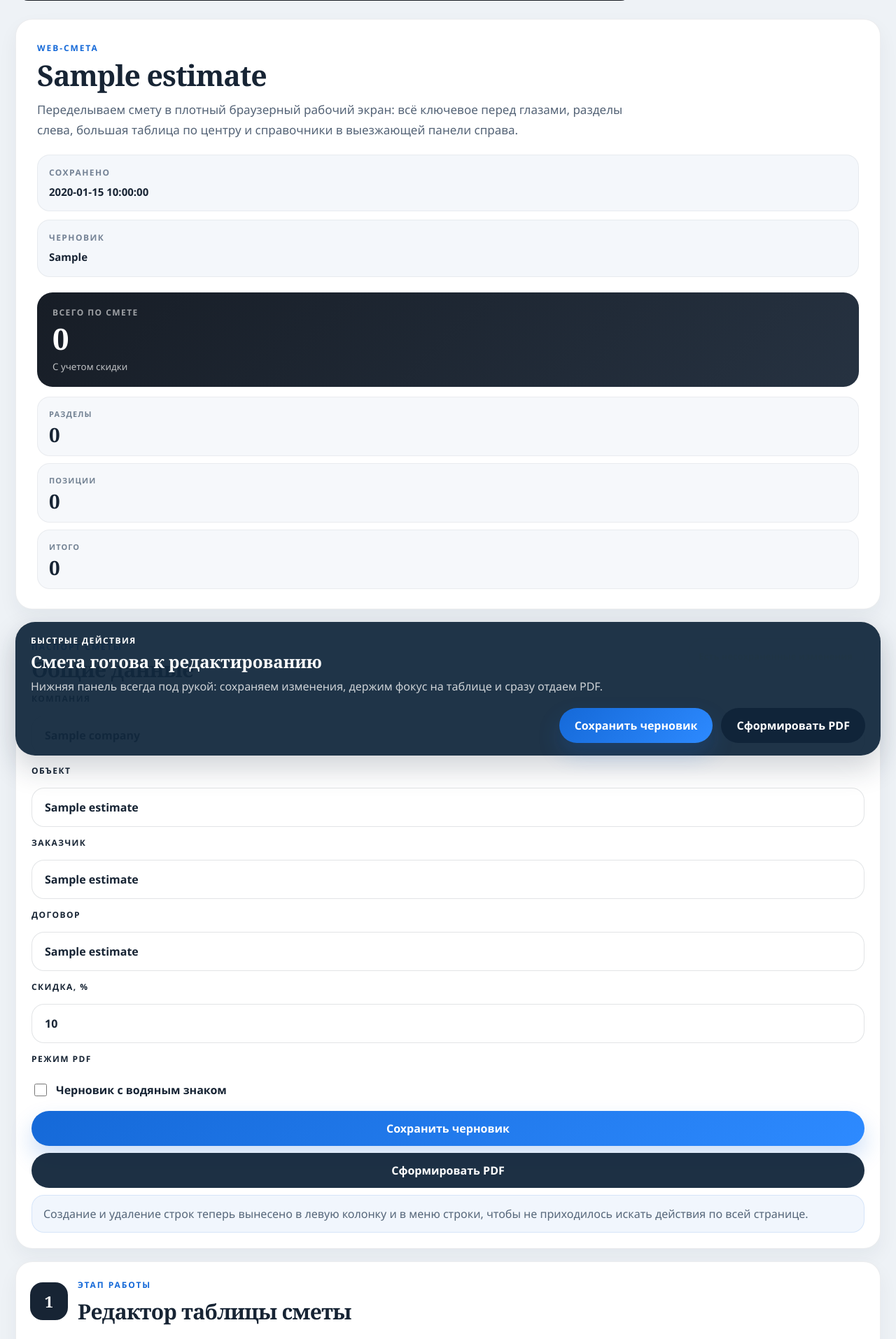
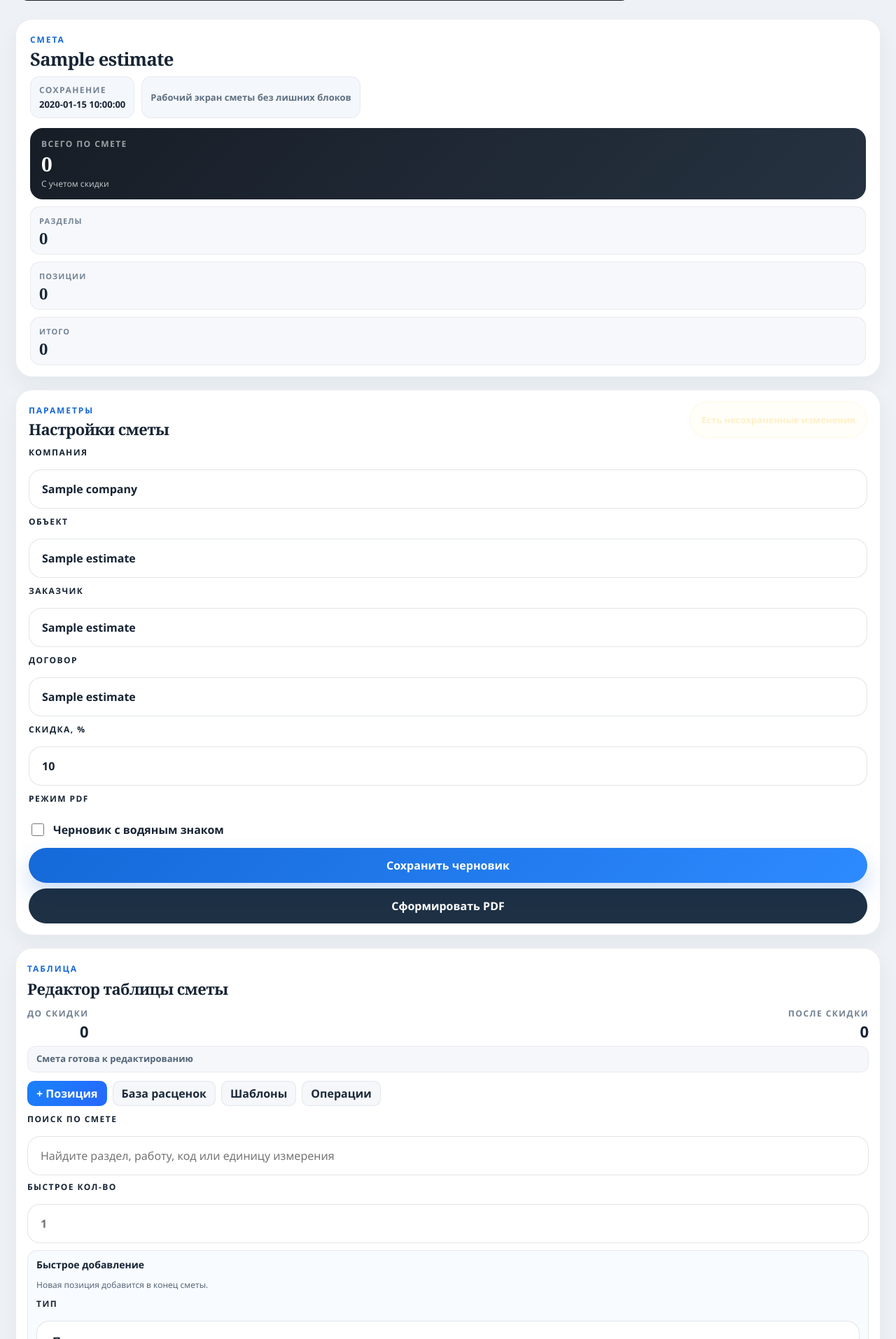
Before and after one commit to Gorodokspb/-, a FastAPI app: template webapp/templates/estimate_editor.html in a window 1280 px wide. Shown: the part 1240-3154 px from the top of the page at 70% size. Run offline with FastAPI, Linux system fonts and the light colour scheme; the template is opened without the code that fills it: most values are stand-ins (such as "Sample title", 1, 10 or a date in 2020); parts of the project's set-up code (start-up, migrations or seed data) failed here and were passed over; some libraries are stand-ins or nearby versions.

Commit message:
feat: tighten estimate editor layout and expose rate count

```diff
--- a/webapp/static/app.css
+++ b/webapp/static/app.css
@@ -2690,7 +2690,7 @@ textarea:focus {
 .estimate-summary-board,
 .estimate-document-bar,
 .estimate-stage-board,
-.estimate-final-board {
+.estimate-submit-strip {
     border-radius: 24px;
     background: #ffffff;
     border: 1px solid rgba(18, 33, 52, 0.08);
@@ -2698,39 +2698,39 @@ textarea:focus {
 }
 
 .estimate-summary-board {
-    padding: 28px 30px;
-    display: grid;
-    grid-template-columns: minmax(0, 1.2fr) 360px;
-    gap: 22px;
+    padding: 16px 20px;
+    display: grid;
+    grid-template-columns: minmax(0, 1.2fr) 320px;
+    gap: 14px;
 }
 
 .estimate-summary-main h1 {
+    margin-top: 6px;
+    font-size: clamp(24px, 2vw, 32px);
+    line-height: 1.05;
+    color: #172434;
+}
+
+.estimate-summary-meta {
+    display: flex;
+    flex-wrap: wrap;
+    gap: 10px;
     margin-top: 10px;
-    font-size: clamp(34px, 3.2vw, 58px);
-    line-height: 0.95;
-    color: #172434;
-}
-
-.estimate-summary-main p {
-    margin-top: 16px;
-    max-width: 860px;
-    color: #546376;
-    line-height: 1.7;
-    font-size: 17px;
-}
-
-.estimate-summary-meta {
-    display: grid;
-    grid-template-columns: repeat(2, minmax(0, 1fr));
-    gap: 12px;
-    margin-top: 20px;
 }
 
 .estimate-summary-chip {
-    padding: 16px;
-    border-radius: 18px;
+    padding: 10px 12px;
+    border-radius: 14px;
     background: #f4f7fb;
     border: 1px solid rgba(18, 33, 52, 0.06);
+}
+
+.estimate-summary-chip-muted {
+    display: inline-flex;
+    align-items: center;
+    color: #5f7082;
+    font-size: 13px;
+    font-weight: 700;
 }
 
 .estimate-summary-chip span {
@@ -2744,20 +2744,20 @@ textarea:focus {
 
 .estimate-summary-chip strong {
     display: block;
-    margin-top: 8px;
-    font-size: 15px;
-    line-height: 1.5;
+    margin-top: 4px;
+    font-size: 13px;
+    line-height: 1.35;
     color: #182434;
 }
 
 .estimate-summary-side {
     display: grid;
-    gap: 14px;
+    gap: 10px;
 }
 
 .estimate-total-card {
-    padding: 20px 22px;
-    border-radius: 22px;
+    padding: 14px 16px;
+    border-radius: 18px;
     color: #fff;
     background: linear-gradient(135deg, #171d26 0%, #263241 100%);
 }
@@ -2773,16 +2773,17 @@ textarea:focus {
 
 .estimate-total-card strong {
     display: block;
-    margin-top: 8px;
-    font-size: 42px;
+    margin-top: 6px;
+    font-size: 28px;
     line-height: 1;
     font-family: "Georgia", "Palatino Linotype", serif;
 }
 
 .estimate-total-card small {
     display: block;
-    margin-top: 10px;
+    margin-top: 6px;
     color: rgba(255, 255, 255, 0.72);
+    font-size: 12px;
 }
 
 .estimate-kpi-grid {
@@ -2792,8 +2793,8 @@ textarea:focus {
 }
 
 .estimate-kpi-card {
-    padding: 16px;
-    border-radius: 18px;
+    padding: 12px;
+    border-radius: 14px;
     background: #f6f8fb;
     border: 1px solid rgba(18, 33, 52, 0.06);
 }
@@ -2809,8 +2810,8 @@ textarea:focus {
 
 .estimate-kpi-card strong {
     display: block;
-    margin-top: 8px;
-    font-size: 28px;
+    margin-top: 6px;
+    font-size: 22px;
     line-height: 1;
     color: #172434;
     font-family: "Georgia", "Palatino Linotype", serif;
@@ -2822,10 +2823,10 @@ textarea:focus {
 }
 
 .estimate-document-bar {
-    padding: 22px;
+    padding: 16px 18px;
     display: grid;
     grid-template-columns: minmax(0, 1.2fr) 300px;
-    gap: 18px;
+    gap: 14px;
 }
 
 .estimate-document-title-row {
@@ -2836,16 +2837,16 @@ textarea:focus {
 }
 
 .estimate-document-title-row h2 {
-    margin-top: 8px;
-    font-size: 30px;
+    margin-top: 6px;
+    font-size: 22px;
     line-height: 1;
 }
 
 .estimate-document-grid {
-    margin-top: 18px;
+    margin-top: 12px;
     display: grid;
     grid-template-columns: repeat(3, minmax(0, 1fr));
-    gap: 14px;
+    gap: 10px;
 }
 
 .estimate-document-grid label {
@@ -2864,57 +2865,35 @@ textarea:focus {
 
 .estimate-document-actions {
     display: grid;
+    gap: 8px;
+    align-content: start;
+}
+
+.estimate-stage-board {
+    padding: 16px;
+}
+
+.estimate-stage-head {
+    display: flex;
+    align-items: start;
+    justify-content: space-between;
+    gap: 12px;
+}
+
+.estimate-stage-title {
+    display: flex;
+    align-items: start;
     gap: 10px;
-    align-content: start;
-}
-
-.estimate-inline-note-block {
-    padding: 14px 16px;
-    border-radius: 18px;
-    background: rgba(21, 105, 216, 0.06);
-    border: 1px solid rgba(21, 105, 216, 0.12);
-    color: #556679;
-    line-height: 1.55;
-}
-
-.estimate-stage-board {
-    padding: 20px;
-}
-
-.estimate-stage-head {
-    display: flex;
-    align-items: end;
-    justify-content: space-between;
-    gap: 18px;
-}
-
-.estimate-stage-title {
-    display: flex;
-    align-items: center;
-    gap: 14px;
-}
-
-.estimate-stage-order {
-    width: 54px;
-    height: 54px;
-    border-radius: 18px;
-    display: grid;
-    place-items: center;
-    background: #172434;
-    color: #fff;
-    font-weight: 800;
+}
+
+.estimate-stage-title h3 {
+    margin-top: 4px;
     font-size: 22px;
-    font-family: "Georgia", "Palatino Linotype", serif;
-}
-
-.estimate-stage-title h3 {
-    margin-top: 8px;
-    font-size: 30px;
 }
 
 .estimate-stage-totals {
     display: flex;
-    gap: 22px;
+    gap: 16px;
 }
 
 .estimate-stage-totals div {
@@ -2932,16 +2911,28 @@ textarea:focus {
 }
 
 .estimate-stage-totals strong {
-    font-size: 28px;
+    font-size: 22px;
     line-height: 1;
     color: #162434;
 }
 
+.estimate-inline-status {
+    margin-top: 10px;
+    padding: 9px 12px;
+    border-radius: 12px;
+    background: #f5f7fa;
+    border: 1px solid rgba(18, 33, 52, 0.06);
+    color: #536578;
+    font-size: 13px;
+    font-weight: 700;
+    line-height: 1.35;
+}
+
 .estimate-tool-row {
-    margin-top: 18px;
+    margin-top: 12px;
     display: grid;
     grid-template-columns: minmax(0, 1fr) minmax(420px, 0.9fr);
-    gap: 14px;
+    gap: 10px;
     align-items: end;
 }
 
@@ -2954,9 +2945,9 @@ textarea:focus {
 .estimate-tool-tab {
     appearance: none;
     border: 1px solid rgba(18, 33, 52, 0.08);
-    min-height: 42px;
-    padding: 0 16px;
-    border-radius: 12px;
+    min-height: 36px;
+    padding: 0 12px;
+    border-radius: 10px;
     background: #f5f7fa;
     color: #1c2a3a;
     font: inherit;
@@ -2977,7 +2968,7 @@ textarea:focus {
 .estimate-tool-search {
     display: grid;
     grid-template-columns: minmax(0, 1fr) 130px;
-    gap: 10px;
+    gap: 8px;
 }
 
 .estimate-inline-qty {
@@ -2987,35 +2978,37 @@ textarea:focus {
 }
 
 .estimate-quick-add-panel {
-    margin-top: 16px;
-    padding: 18px;
-    border-radius: 20px;
-    background: linear-gradient(135deg, #f8fbff 0%, #f3f9fa 100%);
+    margin-top: 10px;
+    padding: 12px;
+    border-radius: 14px;
+    background: #f8fbff;
     border: 1px solid rgba(18, 33, 52, 0.08);
 }
 
 .estimate-quick-add-panel-copy {
-    display: grid;
-    gap: 8px;
-}
-
-.estimate-quick-add-panel-copy h4 {
-    font-size: 22px;
-    line-height: 1.08;
+    display: flex;
+    align-items: baseline;
+    justify-content: space-between;
+    gap: 12px;
+}
+
+.estimate-quick-add-panel-copy strong {
+    font-size: 14px;
+    line-height: 1.2;
     color: #172434;
 }
 
 .estimate-quick-add-panel-copy p {
     color: #58677a;
-    line-height: 1.45;
-    font-size: 14px;
+    line-height: 1.35;
+    font-size: 12px;
 }
 
 .estimate-quick-add-panel-fields {
-    margin-top: 16px;
-    display: grid;
-    grid-template-columns: 140px minmax(0, 1.3fr) 110px 120px 150px;
-    gap: 12px;
+    margin-top: 10px;
+    display: grid;
+    grid-template-columns: 118px minmax(0, 1.4fr) 86px 110px 118px;
+    gap: 8px;
 }
 
 .estimate-quick-add-panel-fields label {
@@ -3511,18 +3470,18 @@ textarea:focus {
 
     .estimate-summary-board,
     .estimate-document-bar,
-    .estimate-final-board,
+    .estimate-submit-strip,
     .estimate-tool-row,
     .estimate-tool-search,
     .estimate-document-grid,
-    .estimate-summary-meta,
     .estimate-kpi-grid,
     .estimate-quick-add-panel-fields {
         grid-template-columns: 1fr;
     }
 
     .estimate-stage-head,
-    .estimate-final-head {
+    .estimate-submit-strip,
+    .estimate-quick-add-panel-copy {
         flex-direction: column;
         align-items: start;
     }
--- a/webapp/static/estimate_editor.js
+++ b/webapp/static/estimate_editor.js
@@ -53,6 +53,7 @@
     const bottomStatus = document.getElementById("estimateBottomStatus");
     const drawer = document.getElementById("estimateDrawer");
     const drawerSearch = document.getElementById("estimateDrawerSearch");
+    const ratesCountNode = document.getElementById("estimateRatesCount");
     const drawerCloseButton = document.getElementById("closeEstimateDrawer");
     const drawerTabs = Array.from(document.querySelectorAll(".estimate-drawer-tab"));
     const drawerPanels = Array.from(document.querySelectorAll(".estimate-drawer-panel"));
@@ -658,7 +659,7 @@
             quickAddReference.value = entry.reference;
         }
         syncQuickAddFieldVisibility();
-        updateQuickAddHint(`Расценка «${entry.name || "позиция"}» подставлена в быстрое добавление. Укажи количество и нажми «Добавить в смету».`);
+        updateQuickAddHint(`Расценка «${entry.name || "позиция"}» подставлена в быстрое добавление. Укажи количество и нажми «Добавить сразу».`);
         quickAddQuantity?.focus();
     }
 
@@ -702,10 +703,14 @@
             return !query || haystack.includes(query);
         });
 
+        if (ratesCountNode) {
+            ratesCountNode.textContent = query ? `${filteredPriceLibrary.length} из ${priceLibrary.length}` : String(priceLibrary.length);
+        }
+
         if (!filteredPriceLibrary.length) {
             ratesLibrary.innerHTML = '<div class="estimate-section-empty">По текущему фильтру подходящих расценок пока нет.</div>';
         } else {
-            filteredPriceLibrary.slice(0, 60).forEach((entry) => {
+            filteredPriceLibrary.forEach((entry) => {
                 ratesLibrary.appendChild(
                     libraryCard({
                         title: entry.name || "Позиция без названия",
--- a/webapp/templates/estimate_editor.html
+++ b/webapp/templates/estimate_editor.html
@@ -21,7 +21,6 @@
                     <span>{{ project.address or project.project_name }}</span>
                 </div>
                 <div class="estimate-rail-badges">
-                    <span class="estimate-rail-badge">Проект ID {{ project.id }}</span>
                     <span class="estimate-rail-badge">Статус: {{ project.status }}</span>
                 </div>
             </section>
@@ -90,22 +89,15 @@
 
             <section class="estimate-summary-board">
                 <div class="estimate-summary-main">
-                    <div class="eyebrow">Web-смета</div>
+                    <div class="eyebrow">Смета</div>
                     <h1>{{ estimate.object_name or project.project_name }}</h1>
-                    <p>
-                        Переделываем смету в плотный браузерный рабочий экран: всё ключевое перед глазами,
-                        разделы слева, большая таблица по центру и справочники в выезжающей панели справа.
-                    </p>
 
                     <div class="estimate-summary-meta">
                         <div class="estimate-summary-chip">
-                            <span>Сохранено</span>
+                            <span>Сохранение</span>
                             <strong>{{ estimate.saved_at or "Пока нет сохранения" }}</strong>
                         </div>
-                        <div class="estimate-summary-chip">
-                            <span>Черновик</span>
-                            <strong>{{ estimate.draft_path or "Будет создан после первого сохранения" }}</strong>
-                        </div>
+                        <div class="estimate-summary-chip estimate-summary-chip-muted">Рабочий экран сметы без лишних блоков</div>
                     </div>
                 </div>
 
@@ -146,8 +138,8 @@
                     <div class="estimate-document-main">
                         <div class="estimate-document-title-row">
                             <div>
-                                <div class="eyebrow">Паспорт сметы</div>
-                                <h2>Общие данные</h2>
+                                <div class="eyebrow">Параметры</div>
+                                <h2>Настройки сметы</h2>
                             </div>
                             <span class="estimate-dirty-badge" id="estimateDirtyBadge" hidden>Есть несохраненные изменения</span>
                         </div>
@@ -198,9 +190,6 @@
                         {% if estimate.has_pdf_file and estimate.document %}
                         <a class="ghost-button-light estimate-inline-action" href="/documents/{{ estimate.document.id }}/download?kind=pdf">Скачать PDF</a>
                         {% endif %}
-                        <div class="estimate-inline-note-block">
-                            Создание и удаление строк теперь вынесено в левую колонку и в меню строки, чтобы не приходилось искать действия по всей странице.
-                        </div>
                     </aside>
 
                     <input type="hidden" name="items_payload" id="estimateItemsPayload" value="">
@@ -209,9 +198,8 @@
                 <section class="estimate-stage-board">
                     <div class="estimate-stage-head">
                         <div class="estimate-stage-title">
-                            <div class="estimate-stage-order">1</div>
                             <div>
-                                <span class="eyebrow">Этап работы</span>
+                                <span class="eyebrow">Таблица</span>
                                 <h3>Редактор таблицы сметы</h3>
                             </div>
                         </div>
@@ -227,6 +215,8 @@
                             </div>
                         </div>
                     </div>
+
+                    <div class="estimate-inline-status" id="estimateBottomStatus">Смета готова к редактированию</div>
 
                     <div class="estimate-tool-row">
                         <div class="estimate-tool-tabs">
@@ -250,8 +240,7 @@
 
                     <div class="estimate-quick-add-panel">
                         <div class="estimate-quick-add-panel-copy">
-                            <div class="eyebrow">Быстрое добавление</div>
-                            <h4>Добавляй разделы и позиции без лишних окон</h4>
+                            <strong>Быстрое добавление</strong>
                             <p id="estimateQuickAddHint">Новая строка добавится после выделенной позиции или в конец сметы.</p>
                         </div>
 
@@ -276,7 +265,7 @@
                                 <input type="text" id="quickAddPrice" placeholder="0">
                             </label>
                             <label class="quick-add-item-field">
-                                <span class="sidebar-label">Код</span>
+                                <span class="sidebar-label">Арт.</span>
                                 <input type="text" id="quickAddReference" placeholder="Необязательно">
                             </label>
                         </div>
@@ -312,7 +301,7 @@
                             <thead>
                                 <tr>
                                     <th>Тип</th>
-                                    <th>Код</th>
+                                    <th>Арт.</th>
                                     <th>Позиция</th>
                                     <th>Ед.</th>
                                     <th>Кол-во</th>
@@ -334,40 +323,19 @@
                     </div>
                 </section>
 
-                <section class="estimate-final-board">
-                    <div class="estimate-final-summary">
-                        <div class="estimate-final-head">
-                            <h3>Итоги по смете</h3>
-                            <span class="estimate-final-pill">Рабочий браузерный режим</span>
+                <section class="estimate-submit-strip estimate-layout-span">
+                    <div class="estimate-submit-summary">
+                        <div class="estimate-submit-total">
+                            <span>До скидки</span>
+                            <strong id="estimateTotalFooterValue">{{ estimate.total_sum }}</strong>
                         </div>
-
-                        <div class="estimate-final-grid">
-                            <div class="estimate-final-row">
-                                <span>Итого без скидки</span>
-                                <strong id="estimateTotalFooterValue">{{ estimate.total_sum }}</strong>
-                            </div>
-                            <div class="estimate-final-row">
-                                <span>Итого со скидкой</span>
-                                <strong id="estimateDiscountedFooterValue">{{ estimate.discounted_sum }}</strong>
-                            </div>
+                        <div class="estimate-submit-total">
+                            <span>После скидки</span>
+                            <strong id="estimateDiscountedFooterValue">{{ estimate.discounted_sum }}</strong>
                         </div>
                     </div>
 
-                    <div class="estimate-comment-card">
-                        <div class="eyebrow">Комментарий к смете</div>
-                        <h4>Внутренний контекст и пояснения</h4>
-                        <textarea rows="7" placeholder="Сюда можно выносить важные замечания по объекту, условиям расчета и договоренностям с заказчиком."></textarea>
-                    </div>
-                </section>
-
-                <section class="estimate-bottom-bar estimate-layout-span">
-                    <div class="estimate-bottom-bar-copy">
-                        <span class="sidebar-label">Быстрые действия</span>
-                        <strong id="estimateBottomStatus">Смета готова к редактированию</strong>
-                        <p>Нижняя панель всегда под рукой: сохраняем изменения, держим фокус на таблице и сразу отдаем PDF.</p>
-                    </div>
-
-                    <div class="estimate-bottom-bar-actions">
+                    <div class="estimate-submit-actions">
                         <button type="submit" class="primary-button">Сохранить черновик</button>
                         <button
                             type="submit"
@@ -401,7 +369,7 @@
             </div>
 
             <div class="estimate-drawer-panel is-active" data-drawer-panel="rates">
-                <div class="estimate-drawer-note">База расценок подгружается с сервера. Выбирай позицию, подставляй её в быстрое добавление и сразу указывай количество.</div>
+                <div class="estimate-drawer-note">Серверная база расценок. <strong id="estimateRatesCount">0</strong> позиций. Выбери нужную и отправь в быстрый ввод.</div>
                 <div class="estimate-library-list" id="estimateRatesLibrary"></div>
             </div>
 
```
Also changed, not shown: other parts of webapp/static/app.css (+87 -117 lines).
